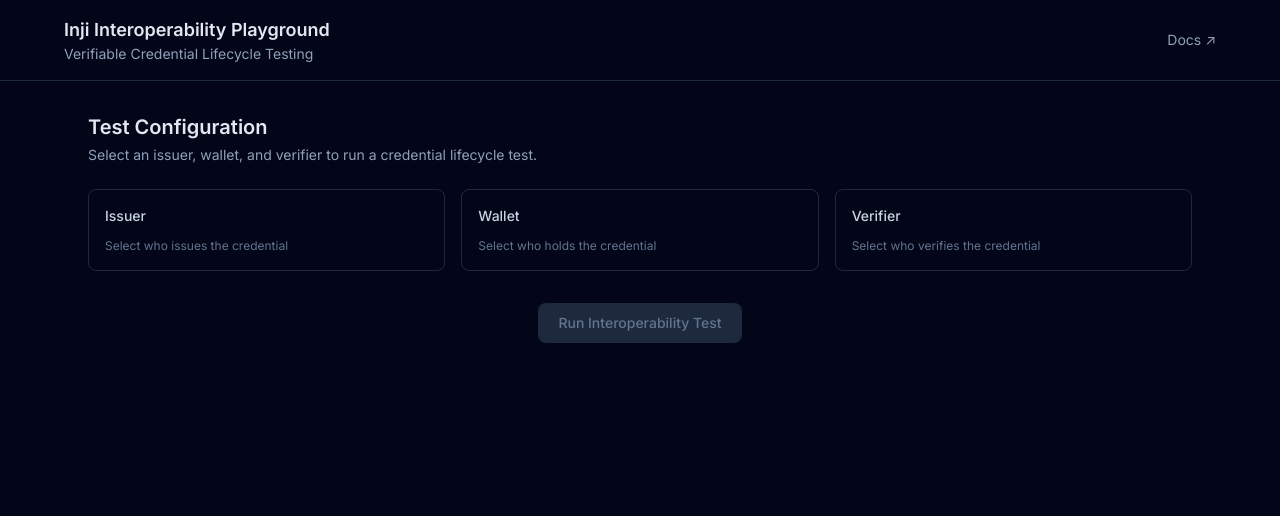
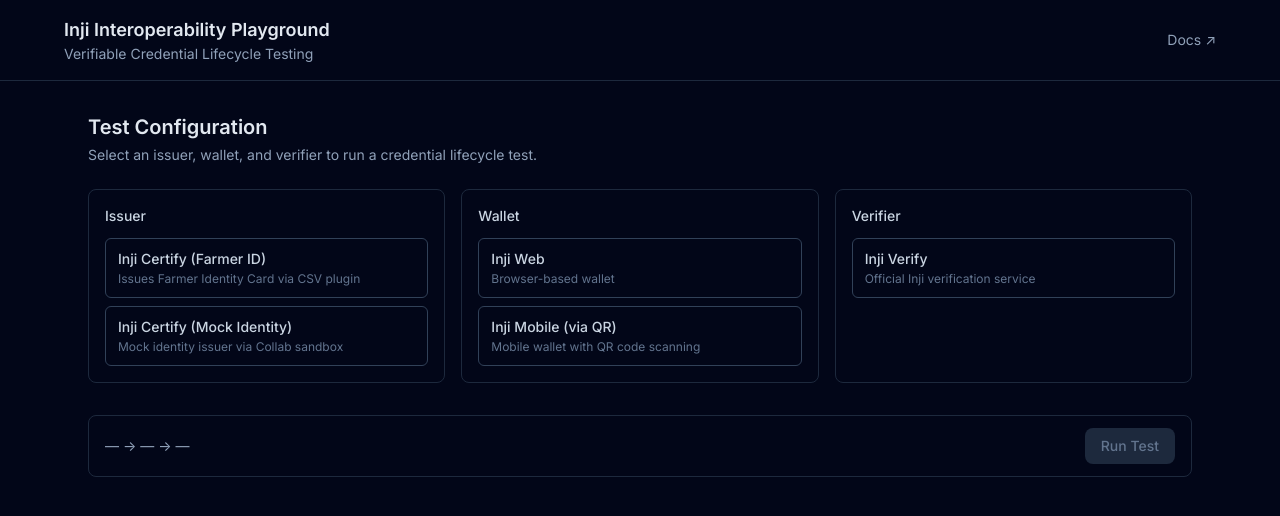
Before and after one commit to tatwiksai080207/Mossip, a React (Vite) app: page / in a window 1280 px wide. Shown: the top 516 px of the page. Built offline with nearby package versions, Linux system fonts and the light colour scheme.

Commit message:
add role selector with types and config data

```diff
--- a/src/App.tsx
+++ b/src/App.tsx
@@ -1,6 +1,21 @@
-import './index.css'
+import { useState } from 'react'
+import { issuers, wallets, verifiers } from './config'
+import type { IssuerConfig, WalletConfig, VerifierConfig, CredentialType } from './types'
 
 function App() {
+  const [selectedIssuer, setSelectedIssuer] = useState<IssuerConfig | null>(null)
+  const [selectedWallet, setSelectedWallet] = useState<WalletConfig | null>(null)
+  const [selectedVerifier, setSelectedVerifier] = useState<VerifierConfig | null>(null)
+  const [selectedCredType, setSelectedCredType] = useState<CredentialType | null>(null)
+
+  const canRun = selectedIssuer && selectedWallet && selectedVerifier && selectedCredType
+
+  function handleIssuerSelect(issuer: IssuerConfig) {
+    setSelectedIssuer(issuer)
+    // auto-select first credential type
+    setSelectedCredType(issuer.credentialTypes[0] || null)
+  }
+
   return (
     <div className="min-h-screen bg-slate-950 text-slate-200">
       {/* Header */}
@@ -21,7 +36,6 @@ function App() {
         </div>
       </header>
 
-      {/* Main content */}
       <main className="max-w-6xl mx-auto px-6 py-8">
         <div className="mb-6">
           <h2 className="text-xl font-semibold mb-1">Test Configuration</h2>
@@ -32,32 +46,110 @@ function App() {
 
         {/* 3 column selector */}
         <div className="grid grid-cols-1 md:grid-cols-3 gap-4 mb-8">
-          {/* Issuer */}
+
+          {/* Issuer column */}
           <div className="border border-slate-800 rounded-lg p-4">
             <h3 className="text-sm font-medium text-slate-300 mb-3">Issuer</h3>
-            <p className="text-xs text-slate-500">Select who issues the credential</p>
+            <div className="space-y-2">
+              {issuers.map((issuer) => (
+                <button
+                  key={issuer.id}
+                  onClick={() => handleIssuerSelect(issuer)}
+                  className={`w-full text-left px-3 py-2.5 rounded-md text-sm border transition-colors ${
+                    selectedIssuer?.id === issuer.id
+                      ? 'border-blue-500 bg-blue-500/10 text-white'
+                      : 'border-slate-700 hover:border-slate-600 text-slate-300'
+                  }`}
+                >
+                  <div className="font-medium">{issuer.name}</div>
+                  <div className="text-xs text-slate-500 mt-0.5">{issuer.description}</div>
+                </button>
+              ))}
+            </div>
+
+            {/* Credential format sub-selector */}
+            {selectedIssuer && selectedIssuer.credentialTypes.length > 1 && (
+              <div className="mt-3 pt-3 border-t border-slate-800">
+                <p className="text-xs text-slate-500 mb-2">Credential Format</p>
+                <div className="space-y-1.5">
+                  {selectedIssuer.credentialTypes.map((ct) => (
+                    <button
+                      key={ct.id}
+                      onClick={() => setSelectedCredType(ct)}
+                      className={`w-full text-left px-3 py-2 rounded-md text-xs border transition-colors ${
+                        selectedCredType?.id === ct.id
+                          ? 'border-blue-500 bg-blue-500/10 text-white'
+                          : 'border-slate-700 hover:border-slate-600 text-slate-400'
+                      }`}
+                    >
+                      {ct.name}
+                    </button>
+                  ))}
+                </div>
+              </div>
+            )}
           </div>
 
-          {/* Wallet */}
+          {/* Wallet column */}
           <div className="border border-slate-800 rounded-lg p-4">
             <h3 className="text-sm font-medium text-slate-300 mb-3">Wallet</h3>
-            <p className="text-xs text-slate-500">Select who holds the credential</p>
+            <div className="space-y-2">
+              {wallets.map((wallet) => (
+                <button
+                  key={wallet.id}
+                  onClick={() => setSelectedWallet(wallet)}
+                  className={`w-full text-left px-3 py-2.5 rounded-md text-sm border transition-colors ${
+                    selectedWallet?.id === wallet.id
+                      ? 'border-blue-500 bg-blue-500/10 text-white'
+                      : 'border-slate-700 hover:border-slate-600 text-slate-300'
+                  }`}
+                >
+                  <div className="font-medium">{wallet.name}</div>
+                  <div className="text-xs text-slate-500 mt-0.5">{wallet.description}</div>
+                </button>
+              ))}
+            </div>
           </div>
 
-          {/* Verifier */}
+          {/* Verifier column */}
           <div className="border border-slate-800 rounded-lg p-4">
             <h3 className="text-sm font-medium text-slate-300 mb-3">Verifier</h3>
-            <p className="text-xs text-slate-500">Select who verifies the credential</p>
+            <div className="space-y-2">
+              {verifiers.map((verifier) => (
+                <button
+                  key={verifier.id}
+                  onClick={() => setSelectedVerifier(verifier)}
+                  className={`w-full text-left px-3 py-2.5 rounded-md text-sm border transition-colors ${
+                    selectedVerifier?.id === verifier.id
+                      ? 'border-blue-500 bg-blue-500/10 text-white'
+                      : 'border-slate-700 hover:border-slate-600 text-slate-300'
+                  }`}
+                >
+                  <div className="font-medium">{verifier.name}</div>
+                  <div className="text-xs text-slate-500 mt-0.5">{verifier.description}</div>
+                </button>
+              ))}
+            </div>
           </div>
         </div>
 
-        {/* Run button */}
-        <div className="flex justify-center">
+        {/* Summary + run button */}
+        <div className="flex items-center justify-between border border-slate-800 rounded-lg px-4 py-3">
+          <div className="text-sm text-slate-400">
+            {selectedIssuer?.name || '—'} → {selectedWallet?.name || '—'} → {selectedVerifier?.name || '—'}
+            {selectedCredType && (
+              <span className="ml-2 text-xs text-slate-500">({selectedCredType.name})</span>
+            )}
+          </div>
           <button
-            disabled
-            className="px-5 py-2.5 bg-slate-800 text-slate-500 rounded-lg text-sm font-medium cursor-not-allowed"
+            disabled={!canRun}
+            className={`px-4 py-2 rounded-lg text-sm font-medium transition-colors ${
+              canRun
+                ? 'bg-blue-600 text-white hover:bg-blue-500'
+                : 'bg-slate-800 text-slate-500 cursor-not-allowed'
+            }`}
           >
-            Run Interoperability Test
+            Run Test
           </button>
         </div>
       </main>
--- /dev/null
+++ b/src/config.ts
@@ -0,0 +1,57 @@
+import type { IssuerConfig, WalletConfig, VerifierConfig } from './types'
+
+export const issuers: IssuerConfig[] = [
+  {
+    id: 'certify-farmer',
+    name: 'Inji Certify (Farmer ID)',
+    description: 'Issues Farmer Identity Card via CSV plugin',
+    credentialTypes: [
+      {
+        id: 'farmer-ldp',
+        name: 'W3C VC (JSON-LD)',
+        format: 'ldp_vc',
+        proofTypes: ['Ed25519Signature2020'],
+      },
+    ],
+  },
+  {
+    id: 'certify-mock',
+    name: 'Inji Certify (Mock Identity)',
+    description: 'Mock identity issuer via Collab sandbox',
+    credentialTypes: [
+      {
+        id: 'mock-ldp',
+        name: 'W3C VC (JSON-LD)',
+        format: 'ldp_vc',
+        proofTypes: ['RsaSignature2018', 'Ed25519Signature2020'],
+      },
+      {
+        id: 'mock-sdjwt',
+        name: 'SD-JWT VC',
+        format: 'vc+sd-jwt',
+        proofTypes: ['ES256'],
+      },
+    ],
+  },
+]
+
+export const wallets: WalletConfig[] = [
+  {
+    id: 'inji-web',
+    name: 'Inji Web',
+    description: 'Browser-based wallet',
+  },
+  {
+    id: 'inji-mobile',
+    name: 'Inji Mobile (via QR)',
+    description: 'Mobile wallet with QR code scanning',
+  },
+]
+
+export const verifiers: VerifierConfig[] = [
+  {
+    id: 'inji-verify',
+    name: 'Inji Verify',
+    description: 'Official Inji verification service',
+  },
+]
--- /dev/null
+++ b/src/types.ts
@@ -0,0 +1,55 @@
+// Credential format types supported by the Inji ecosystem
+export type CredentialFormat = 'ldp_vc' | 'vc+sd-jwt' | 'mso_mdoc'
+
+export interface CredentialType {
+  id: string
+  name: string
+  format: CredentialFormat
+  proofTypes: string[]
+}
+
+// Issuer, wallet, verifier configs
+export interface IssuerConfig {
+  id: string
+  name: string
+  description: string
+  credentialTypes: CredentialType[]
+}
+
+export interface WalletConfig {
+  id: string
+  name: string
+  description: string
+}
+
+export interface VerifierConfig {
+  id: string
+  name: string
+  description: string
+}
+
+// Test run config — what the user selects before running a test
+export interface TestRunConfig {
+  issuer: IssuerConfig
+  wallet: WalletConfig
+  verifier: VerifierConfig
+  credentialType: CredentialType
+}
+
+// Steps in the flow
+export type FlowStep =
+  | 'credential-offer'
+  | 'token-exchange'
+  | 'credential-issuance'
+  | 'vp-request'
+  | 'vp-response'
+  | 'verification'
+
+export type StepStatus = 'pending' | 'running' | 'done' | 'error'
+
+export interface FlowStepInfo {
+  id: FlowStep
+  label: string
+  status: StepStatus
+  payload?: unknown
+}
```
